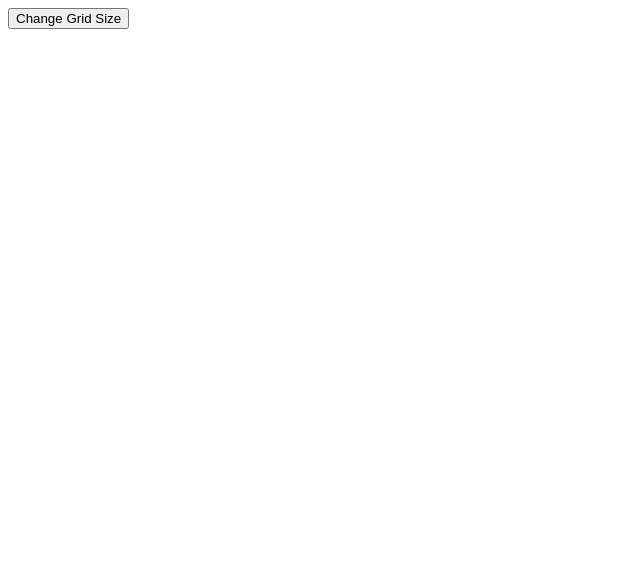
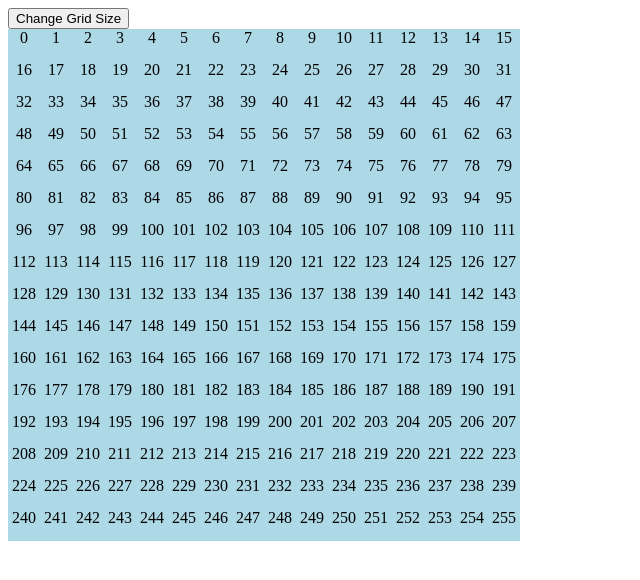
Before and after one commit to Isaac-py/sketchpad, a plain HTML site: page index.html in a window 1280 px wide. Shown: the whole page, without its empty margins (0-640 px from the left). Drawn offline with Linux system fonts and the light colour scheme.

Commit message:
Create 16x16 grid

```diff
--- a/index.html
+++ b/index.html
@@ -8,7 +8,7 @@
 </head>
 <body>
     <button>Change Grid Size</button>
-    <div id="grid"></div>
+    <div id="container"></div>
     <script src="index.js"></script>
 </body>
 </html>
--- a/index.js
+++ b/index.js
@@ -0,0 +1,7 @@
+const container = document.querySelector("#container");
+for(let i=0;i<256;i++){
+    const content = document.createElement("div");
+    content.classList.add("grid");
+    content.textContent = i;
+    container.appendChild(content);
+}
--- a/style.css
+++ b/style.css
@@ -0,0 +1,15 @@
+#container{
+    display: flex;
+    flex-wrap: wrap;
+    width: 512px;
+    height: 512px;
+    margin: 0%;
+}
+.grid{
+    background-color: lightblue;
+    box-sizing: border-box;
+    width: 32px;
+    text-align: center;
+    margin: 0%;
+    padding: 0%;
+}
```
